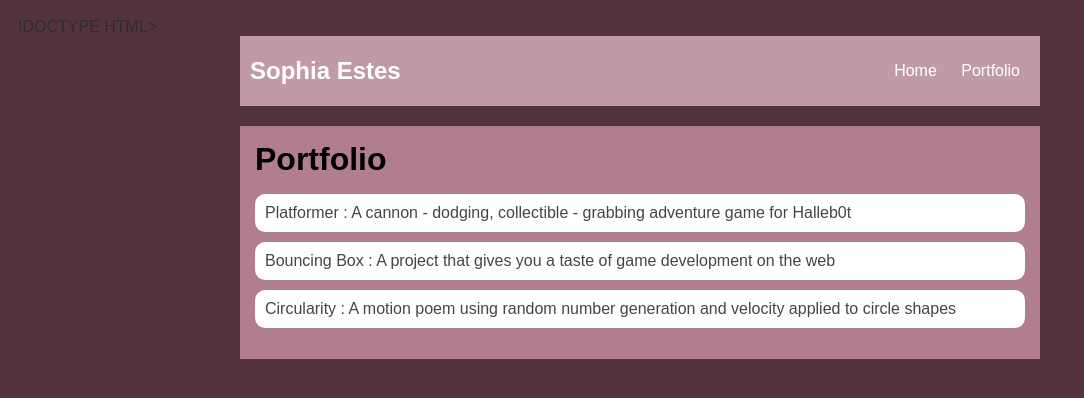
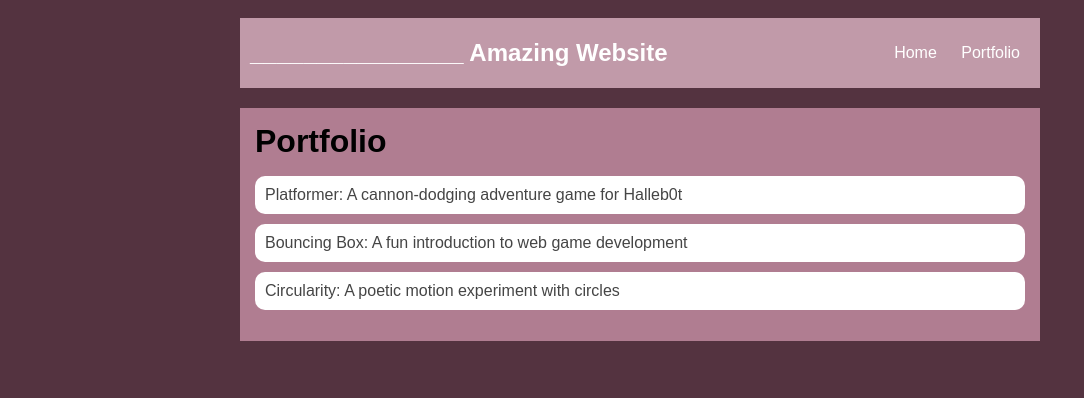
Before and after one commit to SophiaEstes8179992/SophiaEstes8179992.github.io, a plain HTML site: page portfolio.html in a window 1280 px wide. Shown: the whole page, without its empty margins (0-1084 px from the left). Drawn offline with Linux system fonts and the light colour scheme.

Commit message:
10/8 update

```diff
--- a/portfolio.html
+++ b/portfolio.html
@@ -1,29 +1,40 @@
-!DOCTYPE HTML>
+<!DOCTYPE html>
 <html>
-    <head> <title>Sophoa's Computer Science Website</title>
-      <link rel="stylesheet" href="style.css">
+  <head>
+     <title>______________ Computer Science Website</title>
+     <link rel="stylesheet" href="style.css" />
   </head>
 
+
   <body>
+    <!-- All content goes here -->
     <div id="all-contents">
        <nav>
-          <h1>Sophia Estes</h1>
+        <h1>________________ Amazing Website</h1>
           <ul id="nav-ul">
             <li class="nav-li">
-               <a class="nav-a" href="index.html">Home</a>
+  <a href="index.html">Home</a>
 </li>
 <li class="nav-li">
-               <a class="nav-a" href="portfolio.html">Portfolio</a>
+  <a href="portfolio.html">Portfolio</a>
 </li>
 </ul>
   </nav>
+
+
   <main>
   <div class="content">
     <h1>Portfolio</h1>
     <ul id="portfolio">
-              <li><a href="projects/platformer/">Platformer : A cannon - dodging, collectible - grabbing adventure game for Halleb0t</a></li>
-              <li><a href="projects/bouncing-box/">Bouncing Box : A project that gives you a taste of game development on the web </a></li>
-              <li><a href="projects/circularity/">Circularity : A motion poem using random number generation and velocity applied to circle shapes</a></li>
+<li>
+  <a href="fsd-projects/platformer/">Platformer: A cannon-dodging adventure game for Halleb0t</a>
+</li>
+<li>
+  <a href="fsd-projects/bouncing-box/">Bouncing Box: A fun introduction to web game development</a>
+</li>
+<li>
+  <a href="fsd-projects/circularity/">Circularity: A poetic motion experiment with circles</a>
+</li>
     </ul>
   </div>
   </main>
```
Lines whose indentation alone changed are shown as unchanged.
